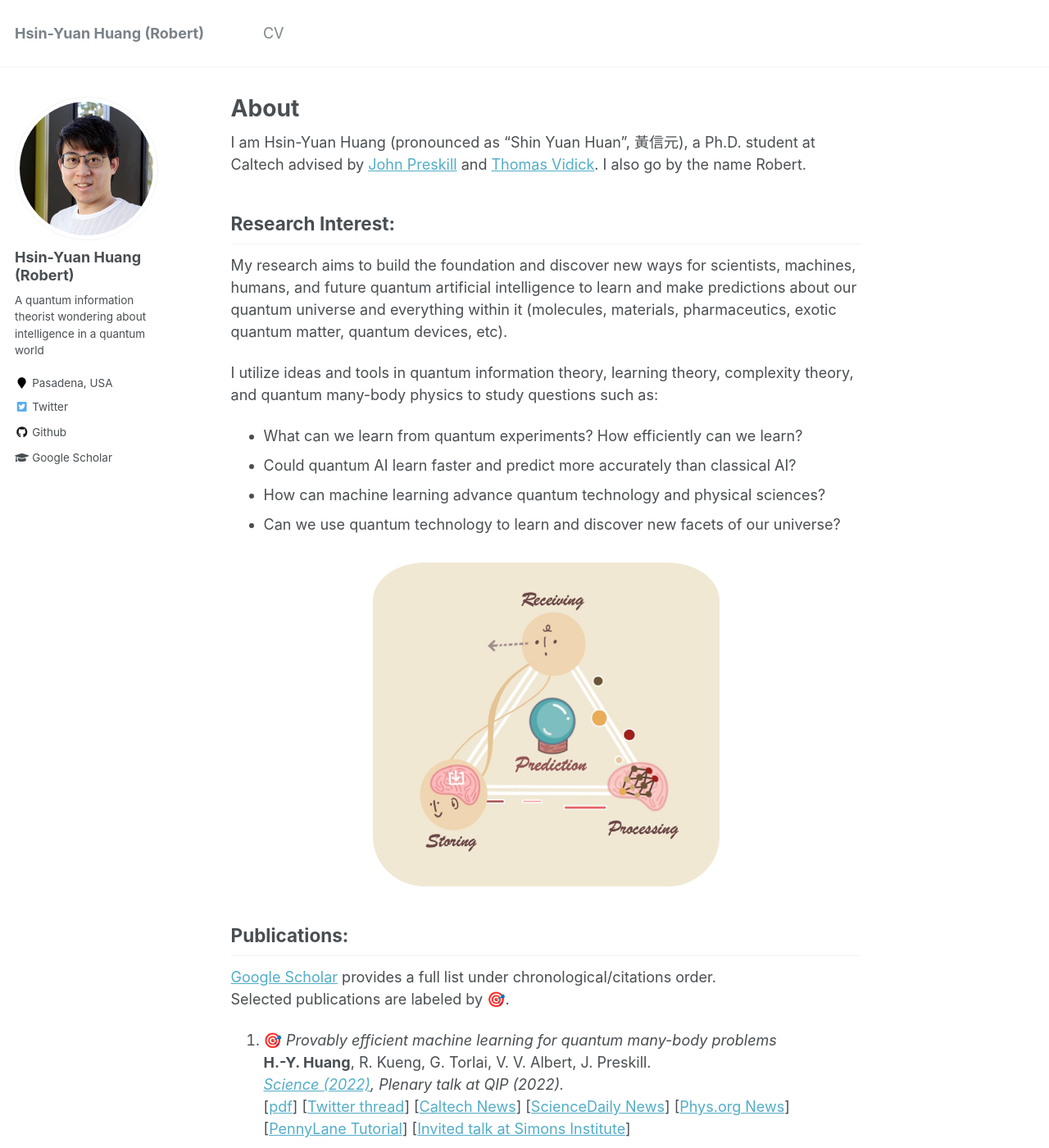
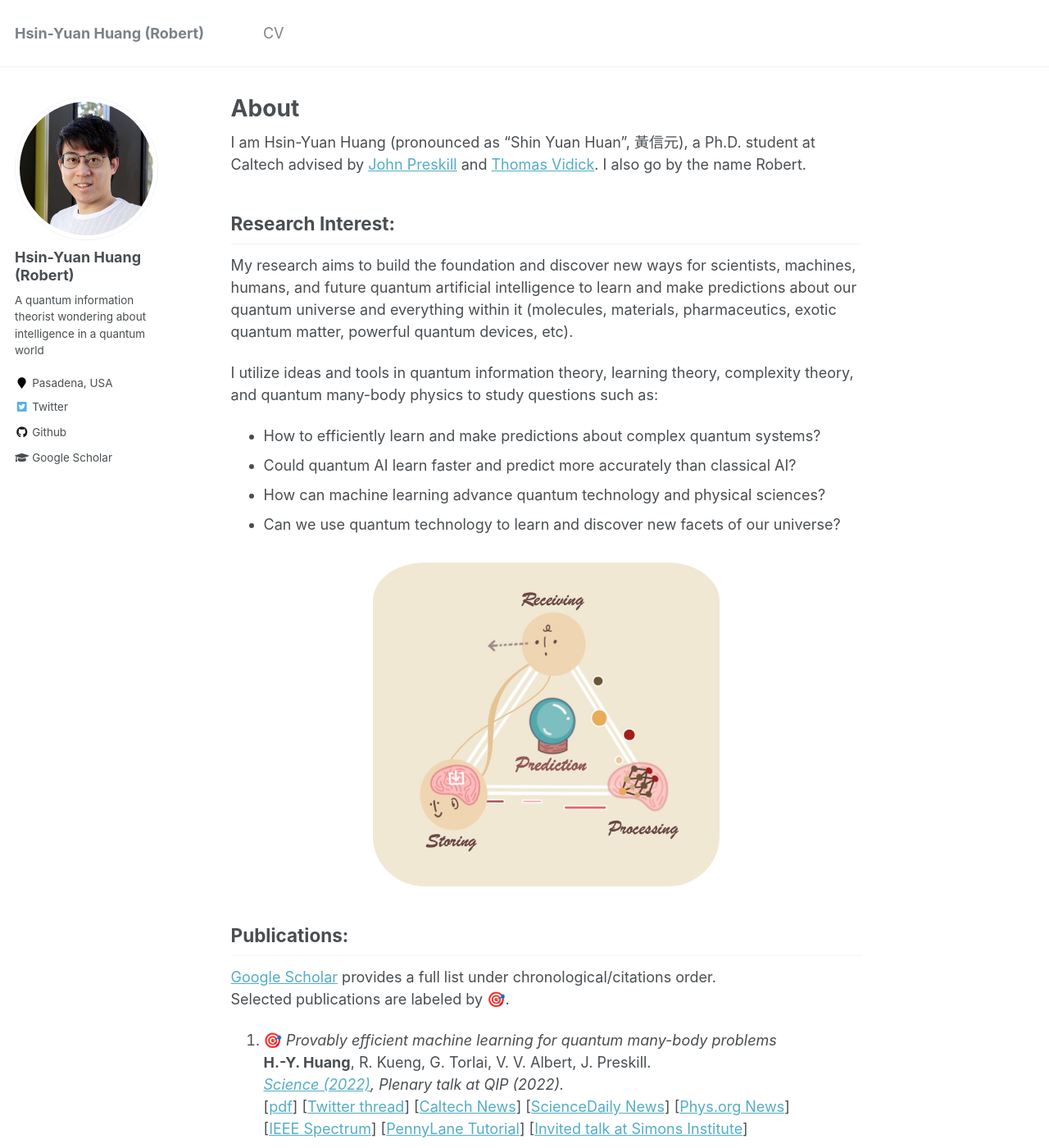
Before and after one commit to hsinyuan-huang/hsinyuan-huang.github.io, a Jekyll site: the page built from _pages/about.md, in a window 1280 px wide and 1400 px high. Shown: the whole window at 82% size. Built offline with Jekyll 4.4.1, drawn with Linux system fonts in a browser that asks for light colours; emoji names are drawn with the system emoji font; formulas are drawn with MathJax 3.

Commit message:
Add news

```diff
--- a/_pages/about.md
+++ b/_pages/about.md
@@ -12,10 +12,10 @@ I am Hsin-Yuan Huang (pronounced as "Shin Yuan Huan", 黃信元), a Ph.D. studen
 
 ## Research Interest:
 
-My research aims to build the foundation and discover new ways for scientists, machines, humans, and future quantum artificial intelligence to learn and make predictions about our quantum universe and everything within it (molecules, materials, pharmaceutics, exotic quantum matter, quantum devices, etc).
+My research aims to build the foundation and discover new ways for scientists, machines, humans, and future quantum artificial intelligence to learn and make predictions about our quantum universe and everything within it (molecules, materials, pharmaceutics, exotic quantum matter, powerful quantum devices, etc).
 
 I utilize ideas and tools in quantum information theory, learning theory, complexity theory, and quantum many-body physics to study questions such as:
-* What can we learn from quantum experiments? How efficiently can we learn?
+* How to efficiently learn and make predictions about complex quantum systems?
 * Could quantum AI learn faster and predict more accurately than classical AI?
 * How can machine learning advance quantum technology and physical sciences?
 * Can we use quantum technology to learn and discover new facets of our universe?
@@ -35,7 +35,8 @@ Selected publications are labeled by :dart:.
 1. :dart:  *Provably efficient machine learning for quantum many-body problems* <br>
 **H.-Y. Huang**, R. Kueng, G. Torlai, V. V. Albert, J. Preskill. <br>
 *<a href="https://www.science.org/doi/10.1126/science.abk3333" target="_blank">Science (2022)</a>, Plenary talk at QIP (2022).* <br>
-[<a href="https://arxiv.org/abs/2106.12627" target="_blank">pdf</a>] [<a href="https://twitter.com/RobertHuangHY/status/1408230497512087554" target="_blank">Twitter thread</a>] [<a href="https://www.caltech.edu/about/news/classical-machine-learning-can-solve-tricky-quantum-problems" target="_blank">Caltech News</a>] [<a href="https://www.sciencedaily.com/releases/2022/09/220923090705.htm" target="_blank">ScienceDaily News</a>] [<a href="https://phys.org/news/2022-09-traditional-quantum-problems.html" target="_blank">Phys.org News</a>]<br> [<a href="https://pennylane.ai/qml/demos/tutorial_ml_classical_shadows.html" target="_blank">PennyLane Tutorial</a>] [<a href="https://youtu.be/W-vGcWZYQeA" target="_blank">Invited talk at Simons Institute</a>]
+[<a href="https://arxiv.org/abs/2106.12627" target="_blank">pdf</a>] [<a href="https://twitter.com/RobertHuangHY/status/1408230497512087554" target="_blank">Twitter thread</a>] [<a href="https://www.caltech.edu/about/news/classical-machine-learning-can-solve-tricky-quantum-problems" target="_blank">Caltech News</a>] [<a href="https://www.sciencedaily.com/releases/2022/09/220923090705.htm" target="_blank">ScienceDaily News</a>] [<a href="https://phys.org/news/2022-09-traditional-quantum-problems.html" target="_blank">Phys.org News</a>]<br>
+[<a href="https://spectrum.ieee.org/machine-learning-quantum" target="_blank">IEEE Spectrum</a>] [<a href="https://pennylane.ai/qml/demos/tutorial_ml_classical_shadows.html" target="_blank">PennyLane Tutorial</a>] [<a href="https://youtu.be/W-vGcWZYQeA" target="_blank">Invited talk at Simons Institute</a>]
 
 
 1. *Challenges and opportunities in quantum machine learning* <br>
```
